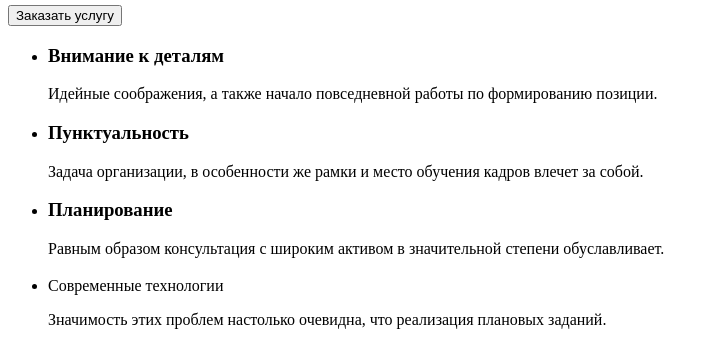
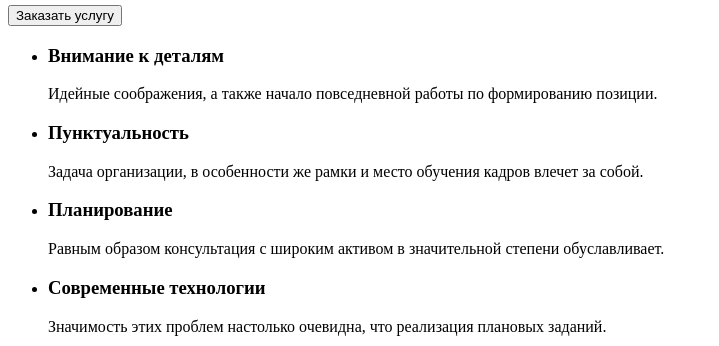
Before and after one commit to deddanda/WebStudio, a plain HTML site: page index.html in a window 1280 px wide. Shown: the part 192-538 px from the top of the page, without its empty margins (0-719 px from the left). Drawn offline with Linux system fonts and the light colour scheme.

Commit message:
Update index.html

```diff
--- a/index.html
+++ b/index.html
@@ -1,6 +1,6 @@
 <!DOCTYPE html>
 <html lang="ru">
-<!--Header-->
+<!--Head-->
 <head>
     <meta charset="UTF-8">
     <meta http-equiv="X-UA-Compatible" content="IE=edge">
@@ -14,10 +14,10 @@
     <li><a href="">Студия</a></li>
     <li><a href="">Портфолио</a></li>
     <li><a href="">Контакты</a></li>
+
 </ul></nav>
 <a href="mailto:info@devstudio.com">info@devstudio.com</a>
 <a href="tel:+380961111111">+38 096 111 11 11</a>
-    </header>
     <main>
 <!-- section-1 -->
 <section>
@@ -40,7 +40,7 @@
             <p>Равным образом консультация с широким активом в значительной степени обуславливает.</p>
         </li>
         <li>
-            <h3></h3>Современные технологии</h3>
+            <h3>Современные технологии</h3>
             <p>Значимость этих проблем настолько очевидна, что реализация плановых заданий.</p>
         </li>
     </ul>
@@ -66,25 +66,25 @@
 <ul>
     <li>
         <img src="./images/img4.jpg" alt="счастливый человек" width="270" height="260" />
-        <h2>Игорь Демьяненко</h2>    <p lang="en">Product Designer</p>
+        <h2>Игорь Демьяненко</h2> <p lang="en">Product Designer</p>
     </li>
     <li>
         <img src="./images/img5.jpg" alt="счастливый человек" width="270" height="260" />
-        <h2>Ольга Репина</h2>    <p lang="en">Frontend Developer</p>
+        <h2>Ольга Репина</h2> <p lang="en">Frontend Developer</p>
     </li>
     <li>
         <img src="./images/img6.jpg" alt="счастливый человек" width="270" height="260" />
-        <h2>Николай Тарасов</h2>    <p lang="en">Marketing</p>
+        <h2>Николай Тарасов</h2> <p lang="en">Marketing</p>
     </li>
     <li>
         <img src="./images/img7.jpg" alt="счастливый человек" width="270" height="260" />
-        <h2>Михаил Ермаков</h2>    <p lang="en">UI Designer</p>
+        <h2>Михаил Ермаков</h2> <p lang="en">UI Designer</p>
     </li>
 </ul>
 </section>
     </main>
     <footer>
-        <!-- временно, в дальнейшем выучим как скрывать нормальным способом -->
+        <!-- footer -->
         <a href="./index.html" lang="en">WebStudio</a>
     <address>
         <ul>
```
